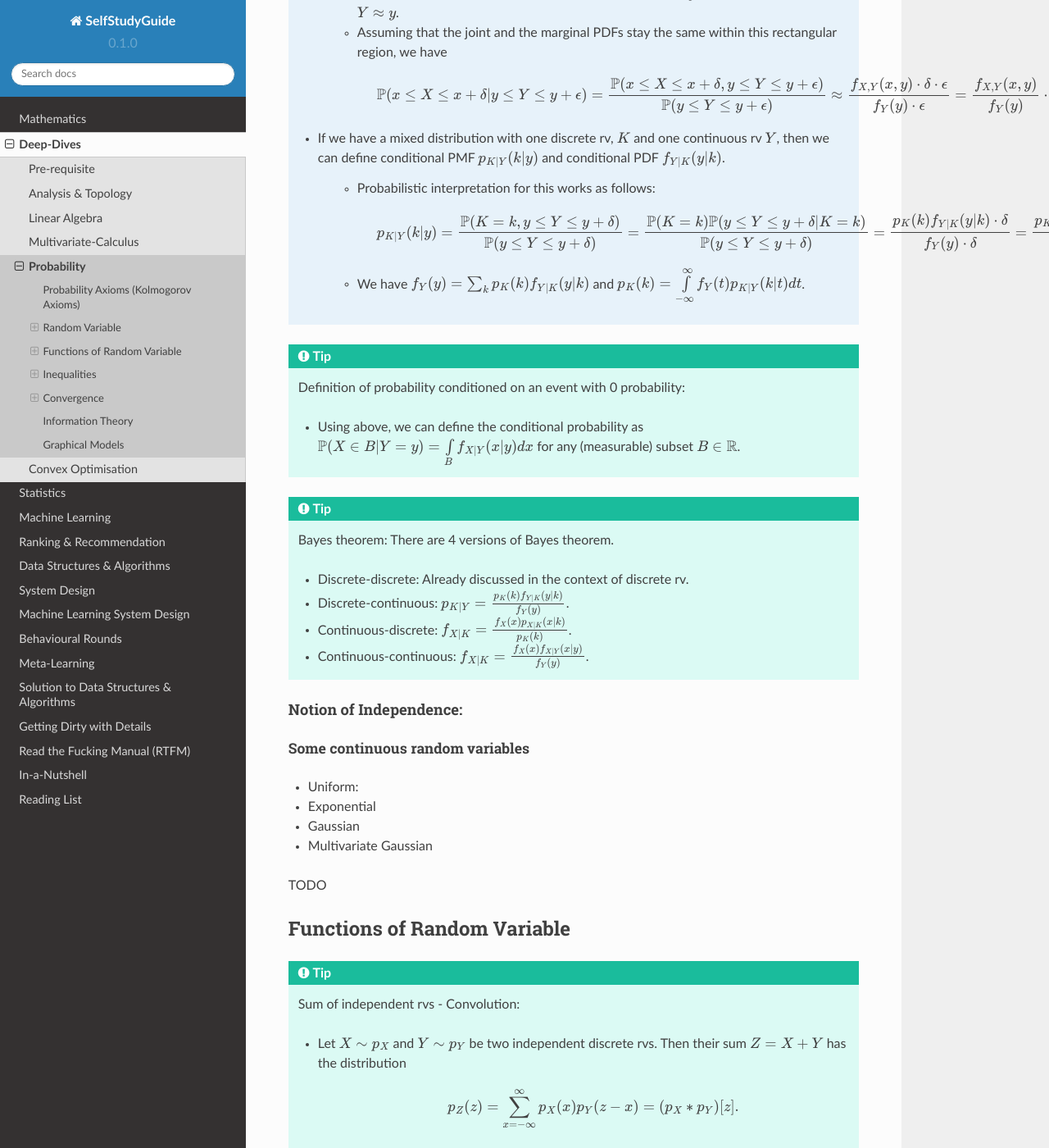
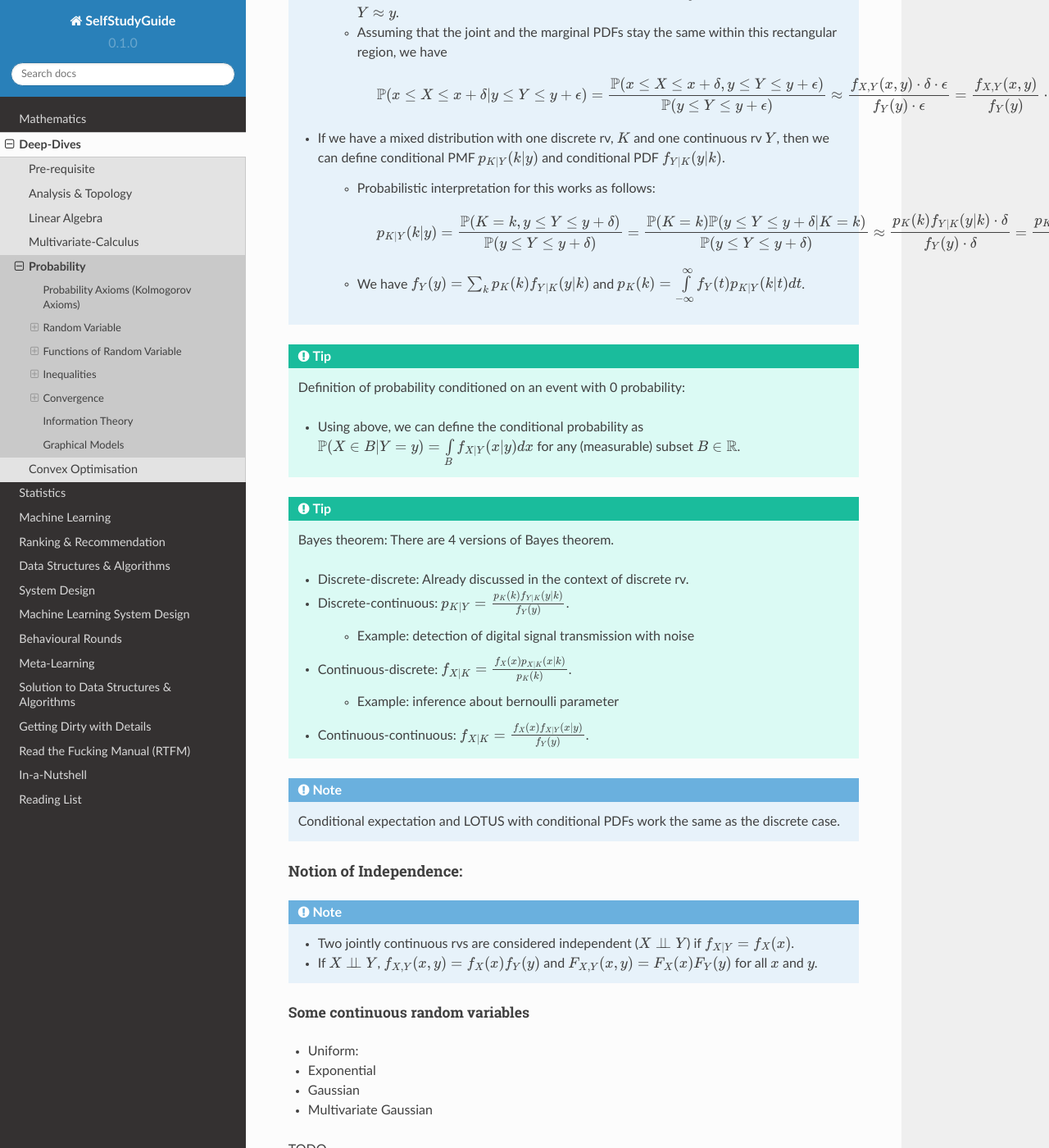
Before and after one commit to uselesstechjunks/leetcode, a Sphinx documentation site: the page built from docs/source/math/prob.rst, in a window 1280 px wide and 1400 px high, scrolled down 16361 px. Shown: the whole window at 82% size. Built offline with Sphinx 7.4.7 and the Read the Docs theme 2.0.0, drawn with Linux system fonts in a browser that asks for light colours.

Commit message:
Update prob.rst

```diff
--- a/docs/source/math/prob.rst
+++ b/docs/source/math/prob.rst
@@ -540,7 +540,7 @@ Conditioning on a random variables
 
 		* Probabilistic interpretation for this works as follows:
 
-			.. math:: p_{K|Y}(k|y)=\frac{\mathbb{P}(K=k,y\leq Y\leq y+\delta)}{\mathbb{P}(y\leq Y\leq y+\delta)}=\frac{\mathbb{P}(K=k)\mathbb{P}(y\leq Y\leq y+\delta|K=k)}{\mathbb{P}(y\leq Y\leq y+\delta)}=\frac{p_K(k)f_{Y|K}(y|k)\cdot\delta}{f_Y(y)\cdot\delta}=\frac{p_K(k)f_{Y|K}(y|k)}{f_Y(y)}
+			.. math:: p_{K|Y}(k|y)=\frac{\mathbb{P}(K=k,y\leq Y\leq y+\delta)}{\mathbb{P}(y\leq Y\leq y+\delta)}=\frac{\mathbb{P}(K=k)\mathbb{P}(y\leq Y\leq y+\delta|K=k)}{\mathbb{P}(y\leq Y\leq y+\delta)}\approx\frac{p_K(k)f_{Y|K}(y|k)\cdot\delta}{f_Y(y)\cdot\delta}=\frac{p_K(k)f_{Y|K}(y|k)}{f_Y(y)}
 		* We have :math:`f_Y(y)=\sum_{k}p_K(k)f_{Y|K}(y|k)` and :math:`p_K(k)=\int\limits_{-\infty}^\infty f_Y(t)p_{K|Y}(k|t) dt`.
 
 .. tip::
@@ -553,11 +553,23 @@ Conditioning on a random variables
 
 	* Discrete-discrete: Already discussed in the context of discrete rv.
 	* Discrete-continuous: :math:`p_{K|Y}=\frac{p_K(k)f_{Y|K}(y|k)}{f_Y(y)}`.
+
+		* Example: detection of digital signal transmission with noise
+
 	* Continuous-discrete: :math:`f_{X|K}=\frac{f_X(x)p_{X|K}(x|k)}{p_K(k)}`.
+
+		* Example: inference about bernoulli parameter
+
 	* Continuous-continuous: :math:`f_{X|K}=\frac{f_X(x)f_{X|Y}(x|y)}{f_Y(y)}`.
+
+.. note::
+	Conditional expectation and LOTUS with conditional PDFs work the same as the discrete case.
 
 Notion of Independence:
 ------------------------------------
+.. note::
+	* Two jointly continuous rvs are considered independent (:math:`X\perp\!\!\!\perp Y`) if :math:`f_{X|Y}=f_X(x)`.
+	* If :math:`X\perp\!\!\!\perp Y`, :math:`f_{X,Y}(x,y)=f_X(x)f_Y(y)` and :math:`F_{X,Y}(x,y)=F_X(x)F_Y(y)` for all :math:`x` and :math:`y`.
 
 Some continuous random variables
 ^^^^^^^^^^^^^^^^^^^^^^^^^^^^^^^^^^^^^^^^^^^^^
```
